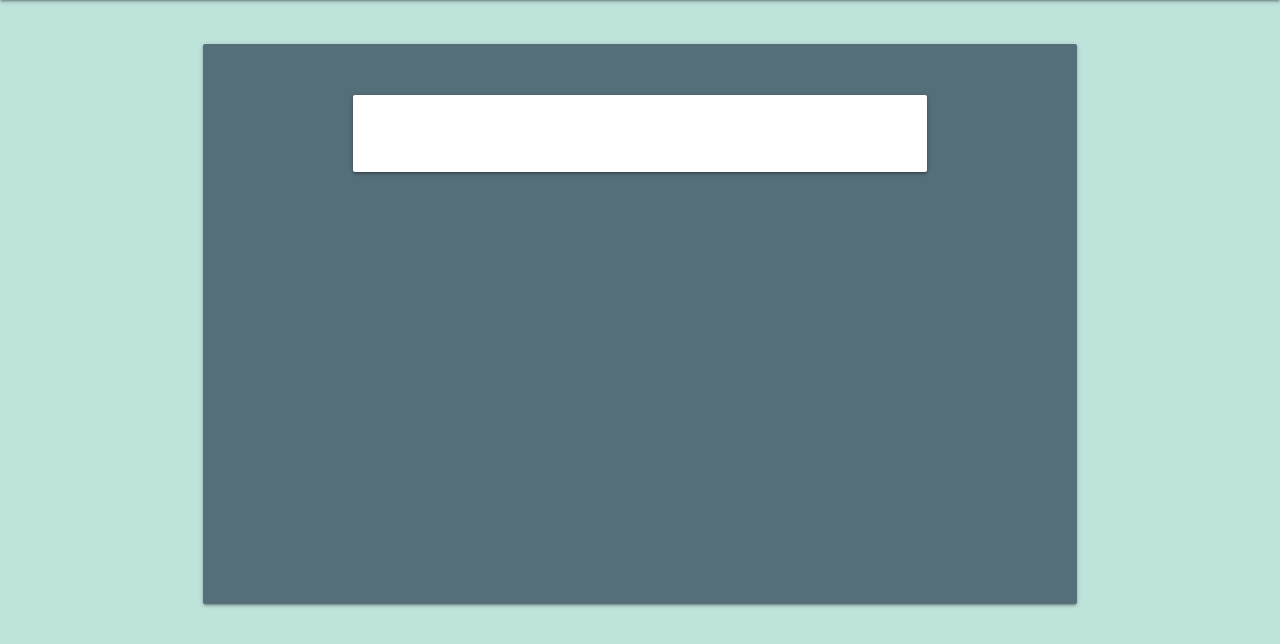
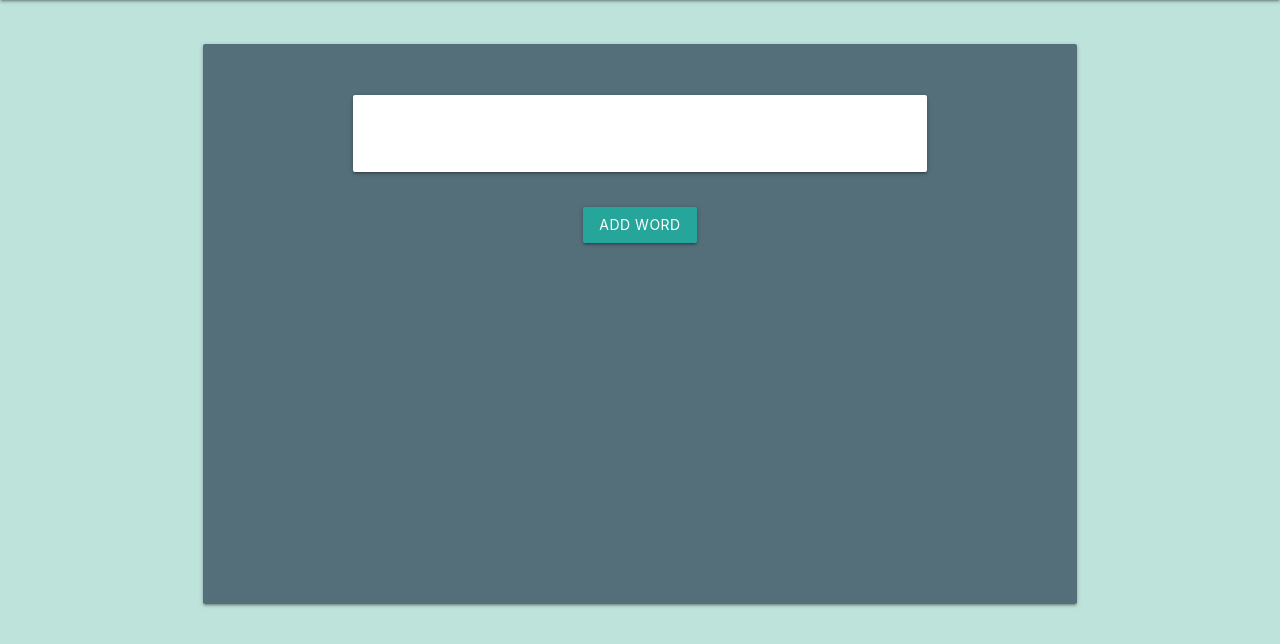
Before and after one commit to Birrellc/Navigating-Newcastle, a Flask app: template templates/profile.html in a window 1280 px wide. Shown: the part 64-708 px from the top of the page. Run offline with Flask 2, Linux system fonts and the light colour scheme; the template is opened without the code that fills it, so the values that code supplies are empty; some libraries are stand-ins or nearby versions.

Commit message:
Feat: added 'add word' button to profile page

```diff
--- a/templates/profile.html
+++ b/templates/profile.html
@@ -10,5 +10,12 @@
             </div>
         </div>
     </div>
+    <div class="container center-align">
+        <div class="add-word">
+            <a href="{{ url_for('add_word') }}" class="btn">
+                Add Word
+            </a>
+        </div>
+    </div>
 
 {% endblock %}
```
